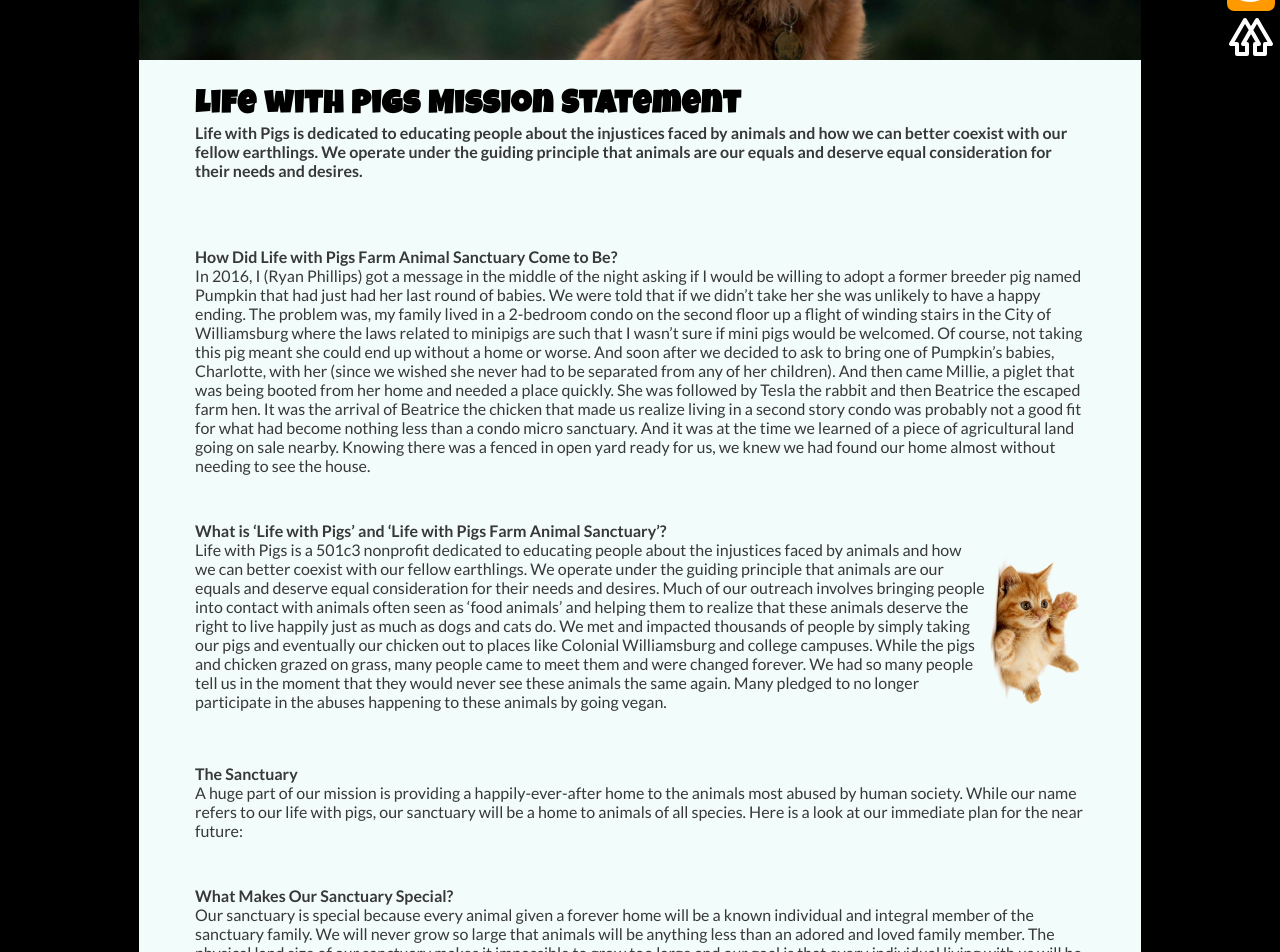
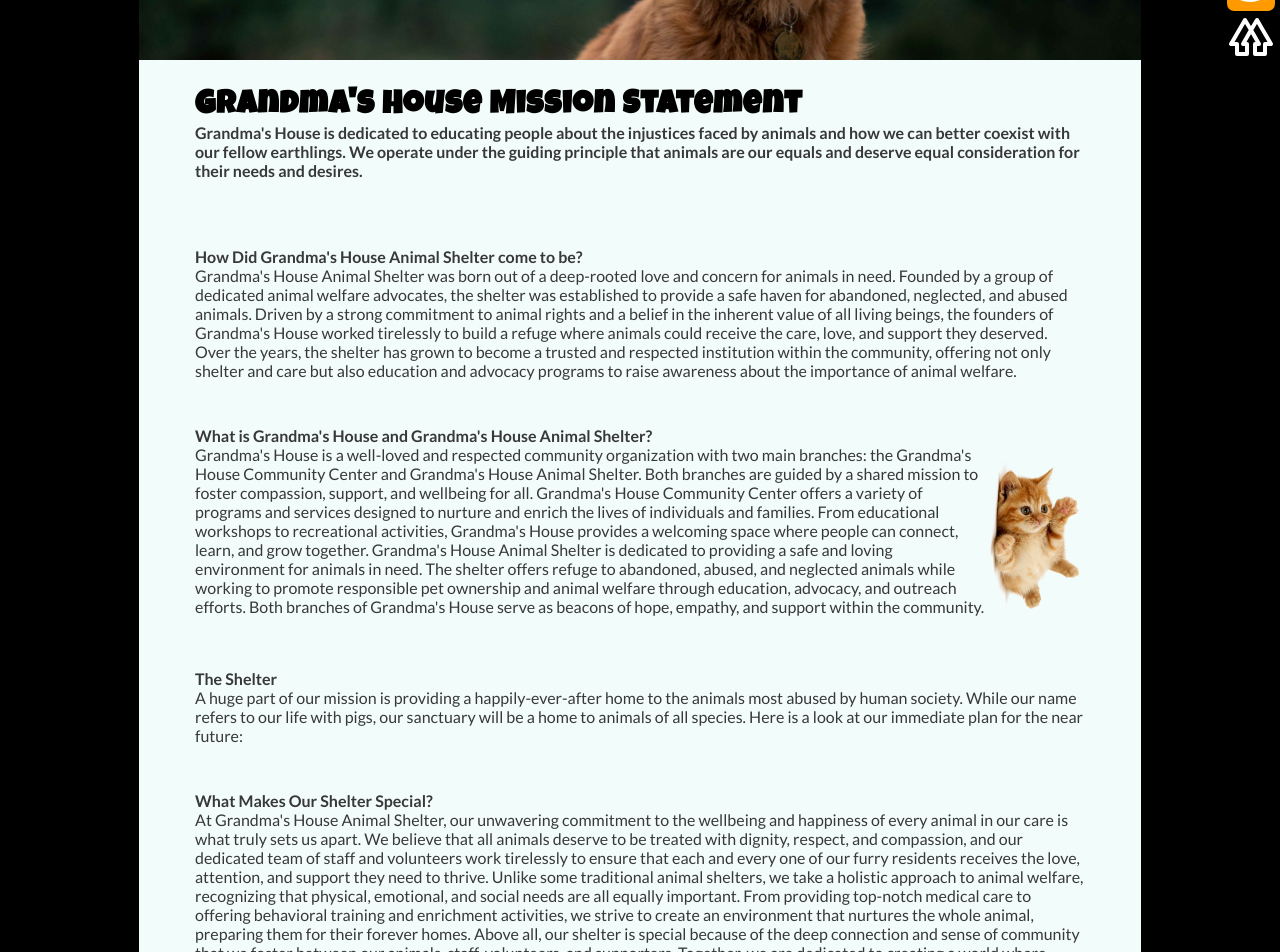
Before and after one commit to ThatOneSoftwareDev/animalRescueSite, a Next.js app: page /about in a window 1280 px wide. Shown: the part 440-1392 px from the top of the page. Built offline with nearby package versions, Linux system fonts and the light colour scheme.

Commit message:
style change

```diff
--- a/src/app/about/page.tsx
+++ b/src/app/about/page.tsx
@@ -29,9 +29,9 @@
     return (
         <>
             <span className="missionStatement">
-                <h2>Life with Pigs Mission Statement</h2>
+                <h2>Grandma{"'"}s House Mission Statement</h2>
                 <p>
-                Life with Pigs is dedicated to educating people about the injustices faced by animals and how we can better coexist with our fellow earthlings. We operate under the guiding principle that animals are our equals and deserve equal consideration for their needs and desires.
+                Grandma{"'"}s House is dedicated to educating people about the injustices faced by animals and how we can better coexist with our fellow earthlings. We operate under the guiding principle that animals are our equals and deserve equal consideration for their needs and desires.
                 </p>
             </span>
         </>
--- a/src/app/layout.tsx
+++ b/src/app/layout.tsx
@@ -29,6 +29,7 @@
     <html lang="en">
       <head>
         <link rel="stylesheet" href="https://cdn.jsdelivr.net/npm/bootstrap-icons@1.11.3/font/bootstrap-icons.min.css"></link>
+        <link rel="icon" href="/logos/logo-circle.png"></link>
       </head>
       <body className={`${karla.variable} ${lato.variable} ${luckyGuy.variable}`}>
         <MainContextWrapper>
--- a/src/app/page.tsx
+++ b/src/app/page.tsx
@@ -49,7 +49,7 @@
     <>
       <span className="paragraph">
         <p><strong>
-        GRANDMA’S HOUSE RESCUE provides forever homes to farm animals in need and compassion-filled educational experiences to the public.
+        GRANDMA’S HOUSE RESCUE provides forever homes to animals in need and compassion-filled educational experiences to the public.
         </strong></p>
 
         <p><strong>
--- a/src/tempData/InfoSectionData.tsx
+++ b/src/tempData/InfoSectionData.tsx
@@ -14,20 +14,20 @@
 
 export const InfoSectionData = [
     new InfoSectionDataClass(
-        "How Did Life with Pigs Farm Animal Sanctuary Come to Be?",
-        "In 2016, I (Ryan Phillips) got a message in the middle of the night asking if I would be willing to adopt a former breeder pig named Pumpkin that had just had her last round of babies.  We were told that if we didn’t take her she was unlikely to have a happy ending.  The problem was, my family lived in a 2-bedroom condo on the second floor up a flight of winding stairs in the City of Williamsburg where the laws related to minipigs are such that I wasn’t sure if mini pigs would be welcomed.  Of course, not taking this pig meant she could end up without a home or worse.  And soon after we decided to ask to bring one of Pumpkin’s babies, Charlotte, with her (since we wished she never had to be separated from any of her children).  And then came Millie, a piglet that was being booted from her home and needed a place quickly.  She was followed by Tesla the rabbit and then Beatrice the escaped farm hen.  It was the arrival of Beatrice the chicken that made us realize living in a second story condo was probably not a good fit for what had become nothing less than a condo micro sanctuary.  And it was at the time we learned of a piece of agricultural land going on sale nearby.  Knowing there was a fenced in open yard ready for us, we knew we had found our home almost without needing to see the house."
+        "How Did Grandma's House Animal Shelter come to be?",
+        "Grandma's House Animal Shelter was born out of a deep-rooted love and concern for animals in need. Founded by a group of dedicated animal welfare advocates, the shelter was established to provide a safe haven for abandoned, neglected, and abused animals. Driven by a strong commitment to animal rights and a belief in the inherent value of all living beings, the founders of Grandma's House worked tirelessly to build a refuge where animals could receive the care, love, and support they deserved. Over the years, the shelter has grown to become a trusted and respected institution within the community, offering not only shelter and care but also education and advocacy programs to raise awareness about the importance of animal welfare."
     ),
     new InfoSectionDataClass(
-        "What is ‘Life with Pigs’ and ‘Life with Pigs Farm Animal Sanctuary’?         ",
-        "Life with Pigs is a 501c3 nonprofit dedicated to educating people about the injustices faced by animals and how we can better coexist with our fellow earthlings.  We operate under the guiding principle that animals are our equals and deserve equal consideration for their needs and desires. Much of our outreach involves bringing people into contact with animals often seen as ‘food animals’ and helping them to realize that these animals deserve the right to live happily just as much as dogs and cats do.  We met and impacted thousands of people by simply taking our pigs and eventually our chicken out to places like Colonial Williamsburg and college campuses.  While the pigs and chicken grazed on grass, many people came to meet them and were changed forever.  We had so many people tell us in the moment that they would never see these animals the same again.  Many pledged to no longer participate in the abuses happening to these animals by going vegan."
+        "What is Grandma's House and Grandma's House Animal Shelter?         ",
+        "Grandma's House is a well-loved and respected community organization with two main branches: the Grandma's House Community Center and Grandma's House Animal Shelter. Both branches are guided by a shared mission to foster compassion, support, and wellbeing for all. Grandma's House Community Center offers a variety of programs and services designed to nurture and enrich the lives of individuals and families. From educational workshops to recreational activities, Grandma's House provides a welcoming space where people can connect, learn, and grow together. Grandma's House Animal Shelter is dedicated to providing a safe and loving environment for animals in need. The shelter offers refuge to abandoned, abused, and neglected animals while working to promote responsible pet ownership and animal welfare through education, advocacy, and outreach efforts. Both branches of Grandma's House serve as beacons of hope, empathy, and support within the community."
     ),
     new InfoSectionDataClass(
-        "The Sanctuary        ",
-        "A huge part of our mission is providing a happily-ever-after home to the animals most abused by human society.  While our name refers to our life with pigs, our sanctuary will be a home to animals of all species.    Here is a look at our immediate plan for the near future:        "
+        "The Shelter",
+        "A huge part of our mission is providing a happily-ever-after home to the animals most abused by human society.  While our name refers to our life with pigs, our sanctuary will be a home to animals of all species. Here is a look at our immediate plan for the near future:        "
     ),
     new InfoSectionDataClass(
-        "What Makes Our Sanctuary Special?        ",
-        "Our sanctuary is special because every animal given a forever home will be a known individual and integral member of the sanctuary family.  We will never grow so large that animals will be anything less than an adored and loved family member.  The physical land size of our sanctuary makes it impossible to grow too large and our goal is that every individual living with us will be a known personality whose story will help transform the world’s understanding of the animals we so commonly take for granted as mere commodities. "
+        "What Makes Our Shelter Special?",
+        "At Grandma's House Animal Shelter, our unwavering commitment to the wellbeing and happiness of every animal in our care is what truly sets us apart. We believe that all animals deserve to be treated with dignity, respect, and compassion, and our dedicated team of staff and volunteers work tirelessly to ensure that each and every one of our furry residents receives the love, attention, and support they need to thrive. Unlike some traditional animal shelters, we take a holistic approach to animal welfare, recognizing that physical, emotional, and social needs are all equally important. From providing top-notch medical care to offering behavioral training and enrichment activities, we strive to create an environment that nurtures the whole animal, preparing them for their forever homes. Above all, our shelter is special because of the deep connection and sense of community that we foster between our animals, staff, volunteers, and supporters. Together, we are dedicated to creating a world where every animal has the opportunity to live a happy, healthy, and fulfilling life."
     )
 
 ]
```
